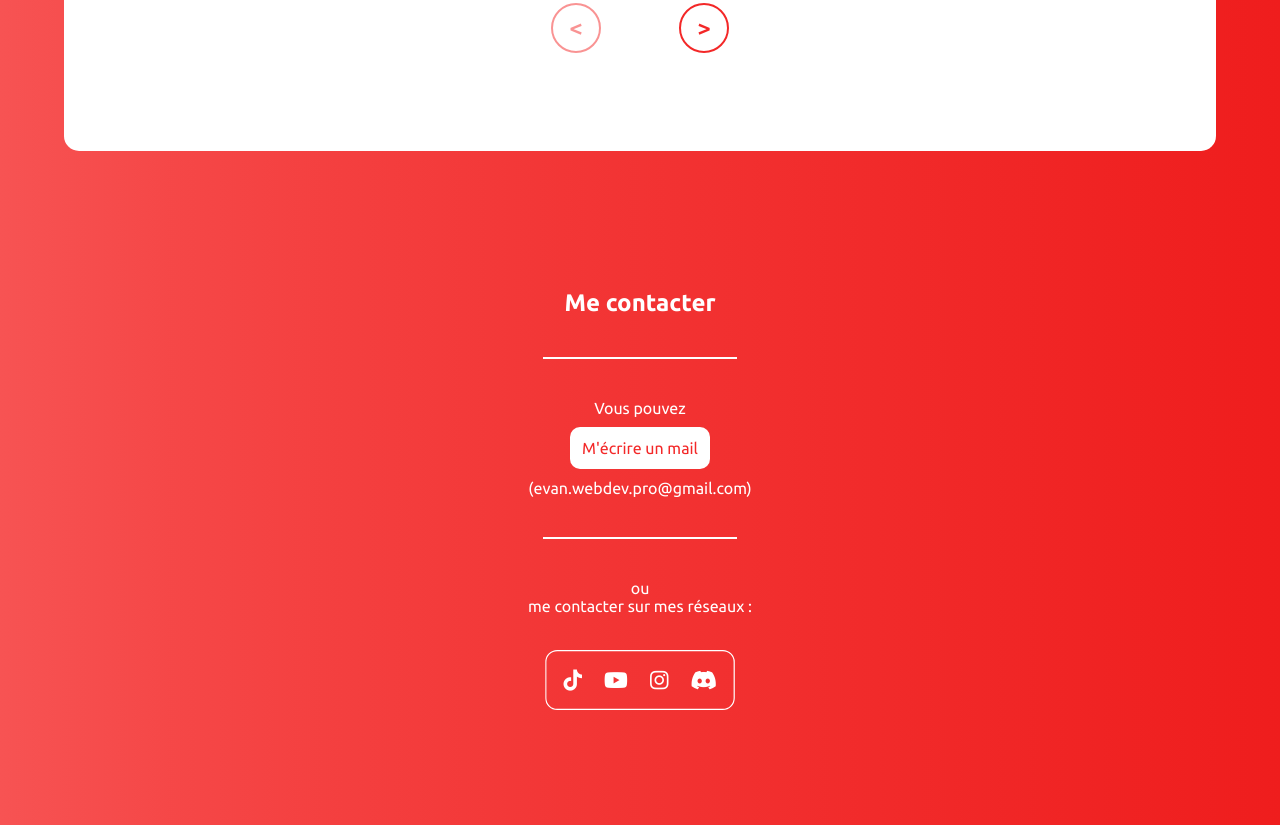
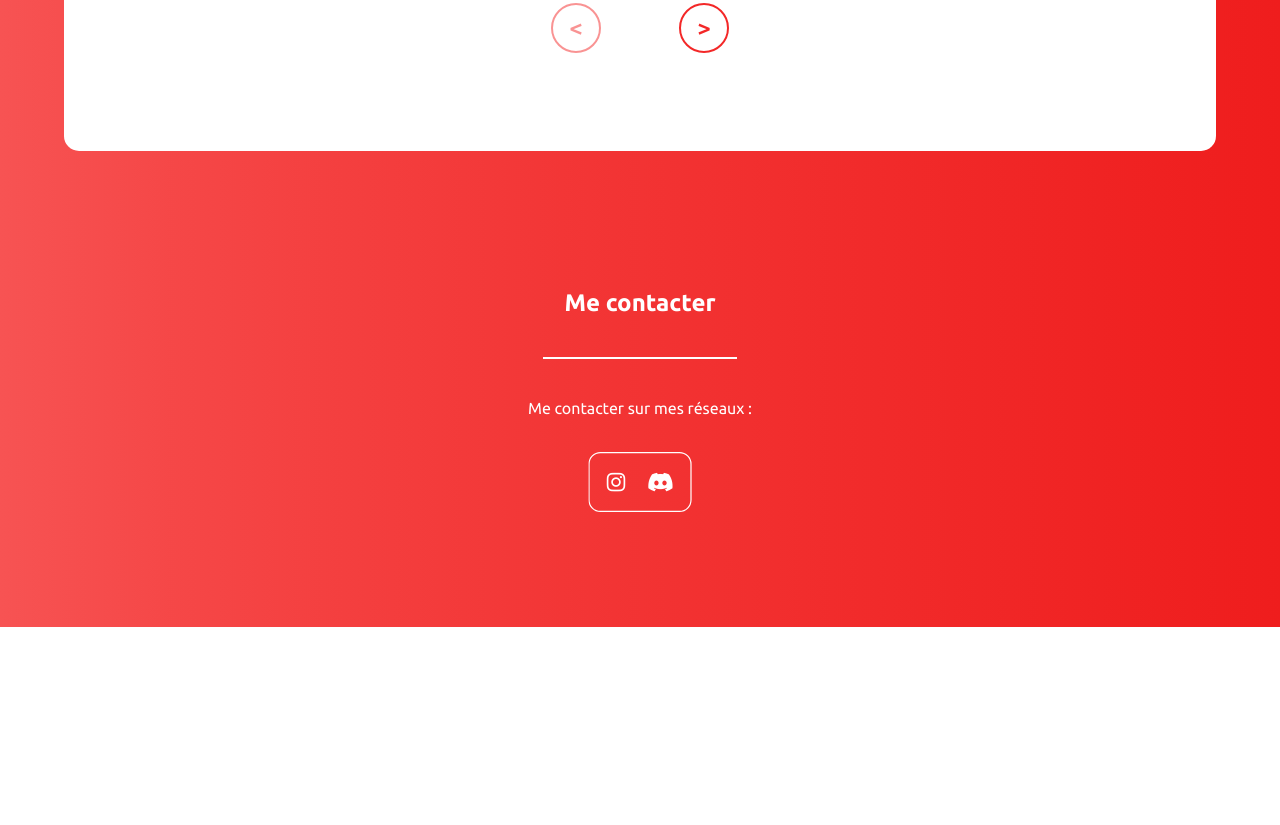
Before and after one commit to Eviaan/E.D.eveloper, a plain HTML site: page index.html in a window 1280 px wide. Shown: the part 3649-4474 px from the top of the page. After the commit the page ends 4276 px from the top, so only its background shows below. Drawn offline with nearby package versions, Linux system fonts and the light colour scheme.

Commit message:
Update index.html

```diff
--- a/index.html
+++ b/index.html
@@ -154,17 +154,17 @@
             <h2>Me contacter</h2>
             <hr>
 
-            <p>Vous pouvez</p><a id="mailtoButton" href="mailto:evan.webdev.pro@gmail.com?subject=Demande%20de%20contact%20depuis%20EDev-cv">M'écrire un mail</a>
+<!--             <p>Vous pouvez</p><a id="mailtoButton" href="mailto:evan.webdev.pro@gmail.com?subject=Demande%20de%20contact%20depuis%20EDev-cv">M'écrire un mail</a>
             <p id="mon-email">(evan.webdev.pro@gmail.com)</p>
 
             <hr>
 
-            <p>ou</p>
-            <p>me contacter sur mes réseaux :</p>
+            <p>ou</p> -->
+            <p>Me contacter sur mes réseaux :</p>
 
             <ul>
-                <li><a href="https://www.tiktok.com/@evan_web"><i class="fa-brands fa-tiktok"></i></a></li>
-                <li><a href="https://www.youtube.com/channel/UCvaCxEmc_byXNayaeEh3jhQ"><i class="fa-brands fa-youtube"><span></span></i></a></li>
+<!--                 <li><a href="https://www.tiktok.com/@evan_web"><i class="fa-brands fa-tiktok"></i></a></li>
+                <li><a href="https://www.youtube.com/channel/UCvaCxEmc_byXNayaeEh3jhQ"><i class="fa-brands fa-youtube"><span></span></i></a></li> -->
                 <li><a href="https://www.instagram.com/e.d.eveloppeur/"><i class="fa-brands fa-instagram"></i></a></li>
                 <li><a href="https://discord.gg/QA8tu3zdhd"><i class="fa-brands fa-discord"></i></a></li>
 
```
